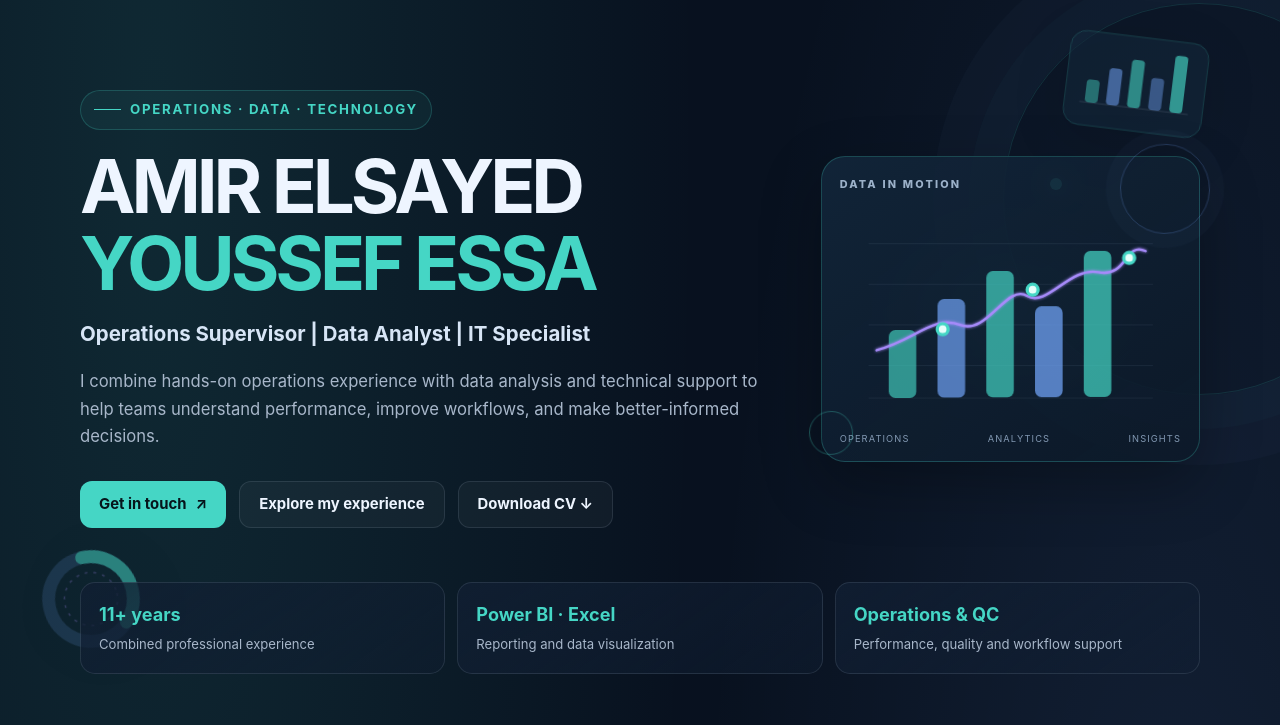
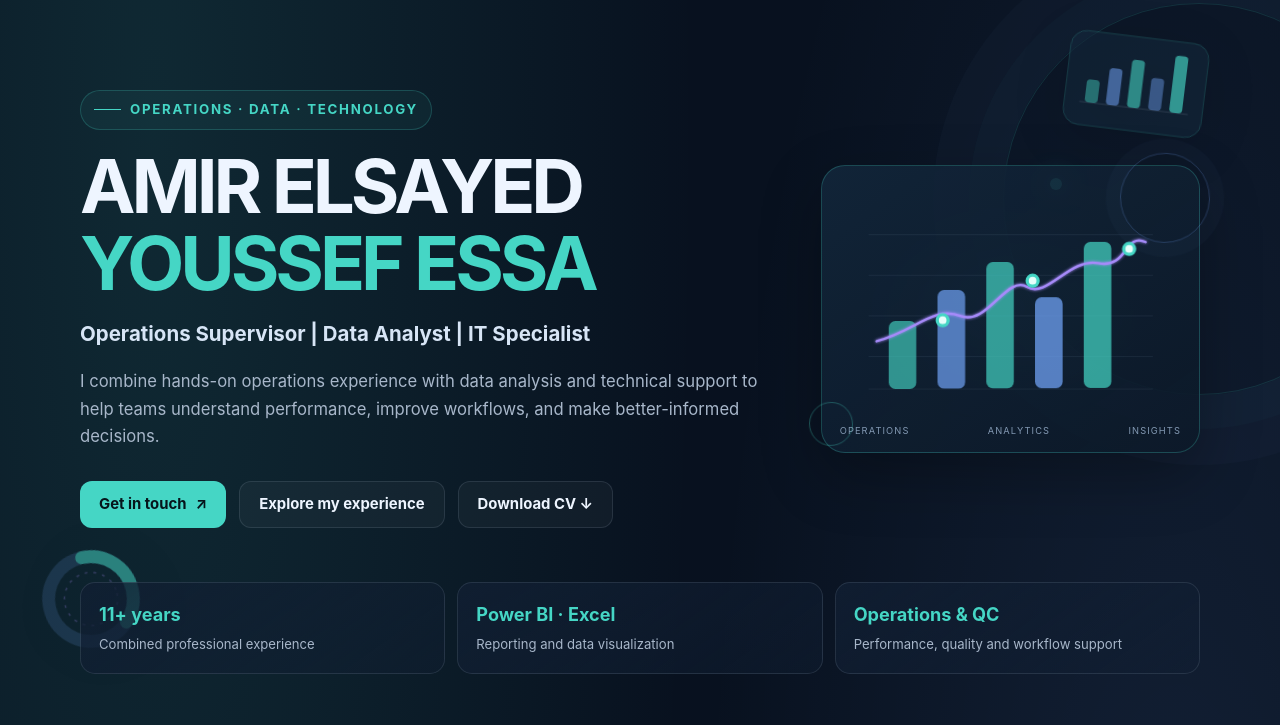
Before and after one commit to AmirEssa55/Amir-Elsayed-Essa-portfolio, a plain HTML site: page index.html in a window 1280 px wide. Shown: the part 75-800 px from the top of the page. Drawn offline with Linux system fonts and the light colour scheme.

Commit message:
Update index.html

```diff
--- a/index.html
+++ b/index.html
@@ -251,7 +251,7 @@
           <div class="hero-visual" aria-label="Decorative animated data visualization">
             <div class="chart-glow"></div>
             <div class="interactive-chart" id="interactive-chart">
-              <div class="chart-label">DATA IN MOTION</div>
+              <div class="chart-label"></div>
               <svg viewBox="0 0 420 280" role="img" aria-label="Abstract animated chart with moving bars and trend line">
                 <g class="chart-grid"><path d="M35 55H385 M35 105H385 M35 155H385 M35 205H385 M35 245H385"/></g>
                 <g class="chart-bars"><rect x="60" y="162" width="34" height="83" rx="8"/><rect x="120" y="126" width="34" height="119" rx="8"/><rect x="180" y="94" width="34" height="151" rx="8"/><rect x="240" y="137" width="34" height="108" rx="8"/><rect x="300" y="72" width="34" height="173" rx="8"/></g>
```
